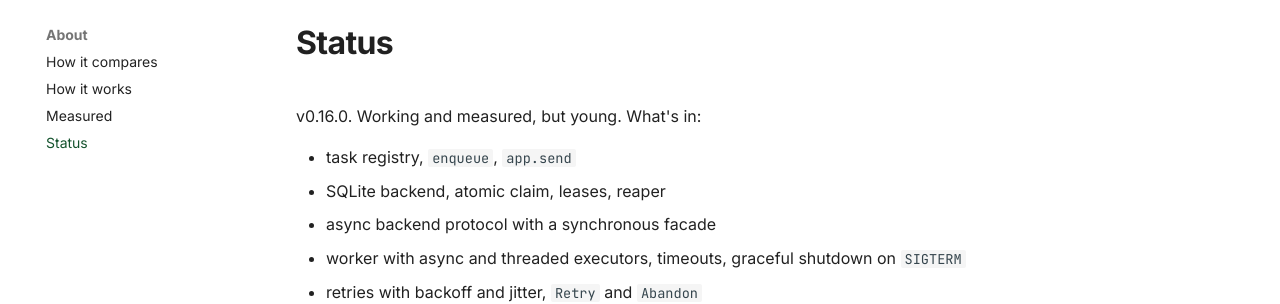
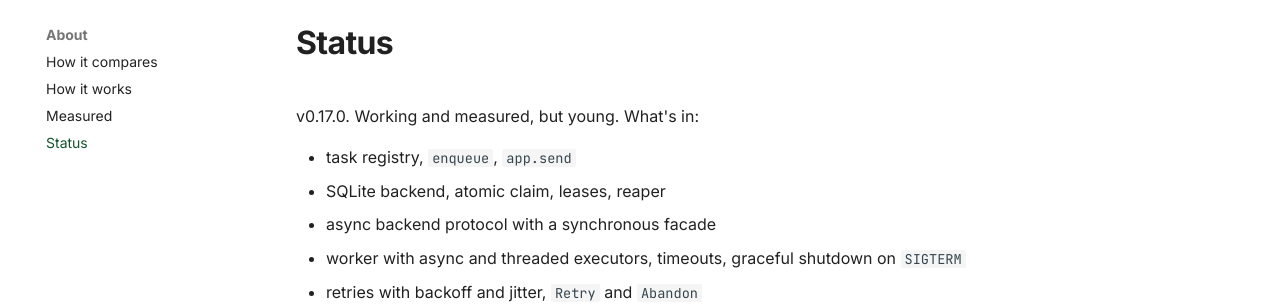
Before and after one commit to Piergiuseppe/tinyjobs, an MkDocs documentation site: the page built from docs/status.md, in a window 1280 px wide and 900 px high. Shown: the part 124-428 px from the top of the window. Built offline with MkDocs 1.6.1 and Material for MkDocs 9.7.7, drawn with Linux system fonts in a browser that asks for light colours; comment, search, counter and statistics services are not loaded.

Commit message:
Release 0.17.0

```diff
--- a/docs/status.md
+++ b/docs/status.md
@@ -1,6 +1,6 @@
 # Status
 
-v0.16.0. Working and measured, but young. What's in:
+v0.17.0. Working and measured, but young. What's in:
 
 - task registry, `enqueue`, `app.send`
 - SQLite backend, atomic claim, leases, reaper
--- a/tinyjobs/__init__.py
+++ b/tinyjobs/__init__.py
@@ -14,7 +14,7 @@ if sys.version_info < MINIMUM_PYTHON:
         )
     )
 
-__version__ = "0.16.0"
+__version__ = "0.17.0"
 
 from .app import TinyJobs
 from .clock import FrozenClock
```
